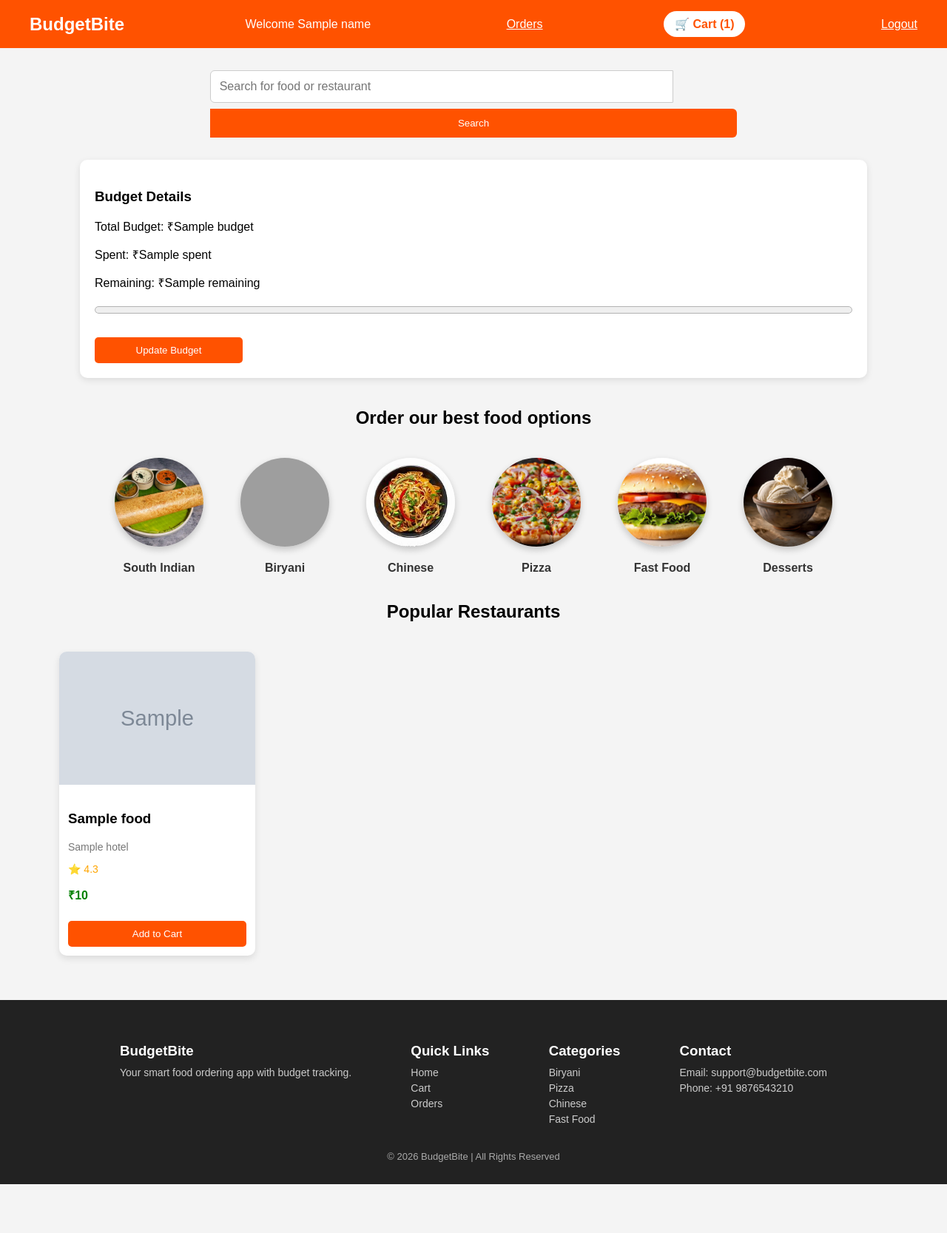
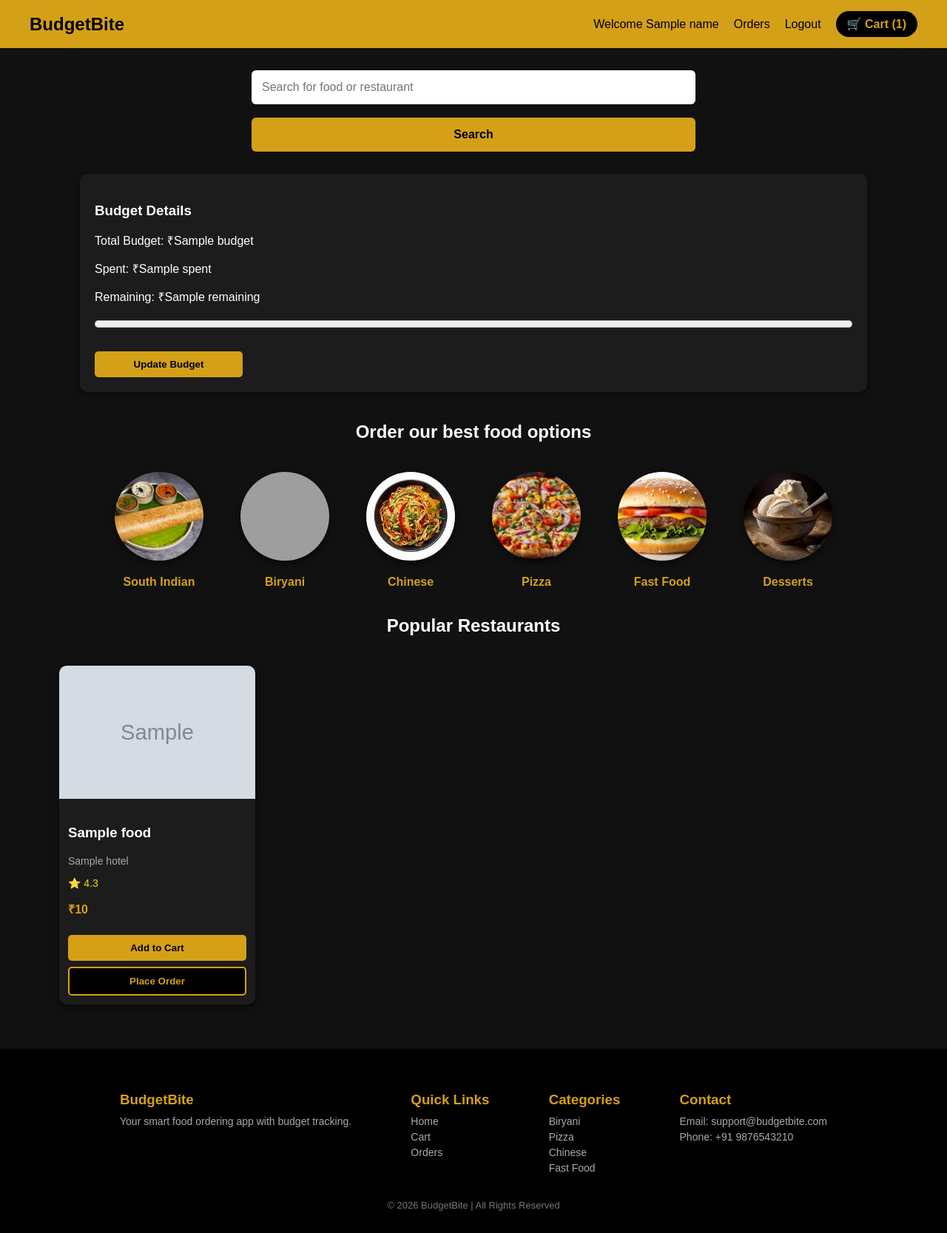
Before and after one commit to 10304divyashree-dotcom/BudgetBite, a Flask app: template templates/home.html in a window 1280 px wide. Shown: the whole page at 74% size. Before the commit the page ends 1601 px from the top, so only its background shows below. Run offline with Flask 3, Linux system fonts and the light colour scheme; the template is opened without the code that fills it: most values are stand-ins (such as "Sample title", 1, 10 or a date in 2020); grey boxes marked "Sample" are stand-in pictures; one stand-in notice (Sample message) is shown; grey boxes are pictures that could not be loaded.

Commit message:
Update home.html

```diff
--- a/templates/home.html
+++ b/templates/home.html
@@ -3,20 +3,21 @@
 <head>
 
 <title>Food Dashboard</title>
-
+<meta name="viewport" content="width=device-width, initial-scale=1.0">
 <style>
 
 body{
 font-family:Arial;
 margin:0;
-background:#f4f4f4;
+background:#111; /* BLACK BACKGROUND */
+color:white;
 }
 
 /* HEADER */
 
 header{
-background:#ff5200;
-color:white;
+background:#d4a017; /* MUSTARD */
+color:black;
 padding:15px 40px;
 display:flex;
 justify-content:space-between;
@@ -29,8 +30,8 @@
 }
 
 .cart{
-background:white;
-color:#ff5200;
+background:black;
+color:#d4a017;
 padding:8px 15px;
 border-radius:20px;
 font-weight:bold;
@@ -44,35 +45,46 @@
 margin:30px;
 }
 
+.search-container form{
+width:600px;
+display:flex;
+flex-direction:column; /* STACK vertically */
+gap:10px;
+}
+
 .search-container input{
-width:600px;
-padding:12px;
+width:100%;
+padding:14px;
 font-size:16px;
-border:1px solid #ccc;
-border-radius:6px 0 0 6px;
+border:none;
+outline:none;
+border-radius:6px;
+box-sizing:border-box;
 }
 
 .search-container button{
-padding:12px 20px;
-background:#ff5200;
-color:white;
+width:100%; /* SAME WIDTH */
+padding:14px;
+background:#d4a017;
+color:black;
 border:none;
-border-radius:0 6px 6px 0;
+border-radius:6px;
 cursor:pointer;
+font-weight:bold;
+font-size:16px;
 }
-
 /* BUDGET BOX */
 
 .budget-box{
-background:white;
+background:#1c1c1c;
 margin:20px auto;
 width:80%;
 padding:20px;
 border-radius:10px;
-box-shadow:0 3px 10px rgba(0,0,0,0.1);
+box-shadow:0 3px 10px rgba(0,0,0,0.5);
 }
 
-/* RESTAURANT GRID */
+/* FOOD GRID */
 
 .food-grid{
 display:grid;
@@ -84,10 +96,10 @@
 /* FOOD CARD */
 
 .food-card{
-background:white;
+background:#1c1c1c;
 border-radius:10px;
 overflow:hidden;
-box-shadow:0 4px 10px rgba(0,0,0,0.1);
+box-shadow:0 4px 10px rgba(0,0,0,0.5);
 transition:0.3s;
 }
 
@@ -106,36 +118,38 @@
 }
 
 .hotel{
-color:#777;
+color:#aaa;
 font-size:14px;
 }
 
 .price{
-color:green;
+color:#d4a017;
 font-weight:bold;
 }
 
 .rating{
-color:#ffa500;
+color:#ffd700;
 font-size:14px;
 }
 
 /* BUTTON */
 
 button{
-background:#ff5200;
-color:white;
+background:#d4a017;
+color:black;
 border:none;
 padding:10px;
 width:100%;
 border-radius:5px;
 cursor:pointer;
 margin-top:8px;
+font-weight:bold;
 }
 
 button:hover{
-background:#e64500;
+background:#b89012;
 }
+
 /* CATEGORY SECTION */
 
 .category-section{
@@ -160,7 +174,7 @@
 height:120px;
 object-fit:cover;
 border-radius:50%;
-box-shadow:0 4px 10px rgba(0,0,0,0.2);
+box-shadow:0 4px 10px rgba(0,0,0,0.5);
 transition:0.3s;
 }
 
@@ -170,7 +184,7 @@
 
 .category-item a{
 text-decoration:none;
-color:#333;
+color:#d4a017;
 font-weight:bold;
 display:block;
 margin-top:10px;
@@ -179,8 +193,8 @@
 /* FOOTER */
 
 footer{
-background:#222;
-color:white;
+background:#000;
+color:#d4a017;
 padding:30px;
 margin-top:40px;
 }
@@ -203,7 +217,7 @@
 
 .footer-section p,
 .footer-section a{
-color:#ccc;
+color:#aaa;
 font-size:14px;
 text-decoration:none;
 display:block;
@@ -211,16 +225,144 @@
 }
 
 .footer-section a:hover{
-color:white;
+color:#d4a017;
 }
 
 .footer-bottom{
 text-align:center;
 margin-top:20px;
 font-size:13px;
-color:#aaa;
+color:#777;
+}
+/* ================= RESPONSIVE DESIGN ================= */
+
+/* Tablets */
+@media (max-width: 1024px){
+
+.food-grid{
+grid-template-columns: repeat(2,1fr);
+padding:20px;
 }
 
+.search-container input{
+width:80%;
+}
+
+.category-container{
+flex-wrap:wrap;
+gap:30px;
+}
+
+}
+
+/* Mobile */
+@media (max-width: 768px){
+
+header{
+flex-direction:column;
+gap:10px;
+text-align:center;
+}
+
+.logo{
+font-size:20px;
+}
+
+.cart{
+margin-top:10px;
+}
+
+.search-container{
+margin:15px;
+}
+
+.search-container input{
+width:100%;
+}
+
+.search-container form{
+width:100%;
+display:flex;
+}
+
+.search-container button{
+width:40%;
+}
+
+.budget-box{
+width:90%;
+}
+
+.food-grid{
+grid-template-columns: 1fr;
+padding:10px;
+}
+
+.category-container{
+flex-wrap:wrap;
+gap:20px;
+}
+
+.category-item img{
+width:90px;
+height:90px;
+}
+
+footer{
+text-align:center;
+}
+
+.footer-container{
+flex-direction:column;
+align-items:center;
+}
+
+}
+.order-btn{
+background:black;
+color:#d4a017;
+border:2px solid #d4a017;
+}
+
+.order-btn:hover{
+background:#d4a017;
+color:black;
+}
+.popup{
+position:fixed;
+top:20px;
+right:20px;
+padding:15px 25px;
+border-radius:8px;
+color:white;
+font-weight:bold;
+z-index:1000;
+animation:slideIn 0.5s ease;
+}
+
+.popup.success{
+background:#28a745;
+}
+
+.popup.danger{
+background:#dc3545;
+}
+
+@keyframes slideIn{
+from{right:-300px;}
+to{right:20px;}
+}
+.shake{
+animation:shake 0.4s;
+}
+
+@keyframes shake{
+0%{transform:translateX(0);}
+25%{transform:translateX(-5px);}
+50%{transform:translateX(5px);}
+75%{transform:translateX(-5px);}
+100%{transform:translateX(0);}
+}
 </style>
 
 </head>
@@ -228,21 +370,33 @@
 <body>
 
 <header>
+{% with messages = get_flashed_messages(with_categories=true) %}
+  {% if messages %}
+    <div id="popup" class="popup {{ messages[0][0] }}">
+      {{ messages[0][1] }}
+    </div>
+  {% endif %}
+{% endwith %}
 
 <div class="logo">
 BudgetBite
 </div>
 
-<div>
-Welcome {{name}}
-</div>
-<a href="/orders" style="color:white;margin-left:20px;">Orders</a>
+<div style="display:flex;align-items:center;gap:20px;">
+
+<span>Welcome {{name}}</span>
+
+<a href="/orders" style="color:black;text-decoration:none;">Orders</a>
+
+<a href="/logout" style="color:black;text-decoration:none;">Logout</a>
+
 <div class="cart">
-<a href="/cart" style="text-decoration:none;color:#ff5200;">
+<a href="/cart" style="text-decoration:none;color:#d4a017;">
 🛒 Cart ({{cart_count}})
 </a>
 </div>
-<a href="/logout" style="color:white;margin-left:20px;">Logout</a>
+
+</div>
 
 </header>
 
@@ -262,19 +416,16 @@
 </div>
 
 
-<!-- BUDGET DETAILS -->
+<!-- BUDGET -->
 
 <div class="budget-box">
 
 <h3>Budget Details</h3>
 
 <p>Total Budget: ₹{{budget}}</p>
-
 <p>Spent: ₹{{spent}}</p>
-
 <p>Remaining: ₹{{remaining}}</p>
 
-<!-- ADD THIS LINE BELOW -->
 <progress value="{{spent}}" max="{{budget}}" style="width:100%;height:20px;"></progress>
 
 <br><br>
@@ -282,7 +433,11 @@
 <a href="/budget">
 <button style="width:200px;">Update Budget</button>
 </a>
+
 </div>
+
+
+<!-- CATEGORY -->
 
 <div class="category-section">
 
@@ -335,6 +490,8 @@
 </div>
 
 </div>
+
+
 <h2 style="text-align:center;">Popular Restaurants</h2>
 
 
@@ -360,6 +517,10 @@
 <button>Add to Cart</button>
 </a>
 
+<a href="/buy_now/{{food.id}}">
+<button class="order-btn">Place Order</button>
+</a>
+
 </div>
 
 </div>
@@ -367,6 +528,7 @@
 {% endfor %}
 
 </div>
+
 
 <footer>
 
@@ -405,5 +567,17 @@
 </div>
 
 </footer>
+<script>
+setTimeout(()=>{
+  let popup = document.getElementById("popup");
+  if(popup){
+    if(popup.classList.contains("danger")){
+      popup.classList.add("shake");
+    }
+    setTimeout(()=>{ popup.style.display="none"; },2000);
+  }
+},500);
+</script>
+
 </body>
 </html>
```
